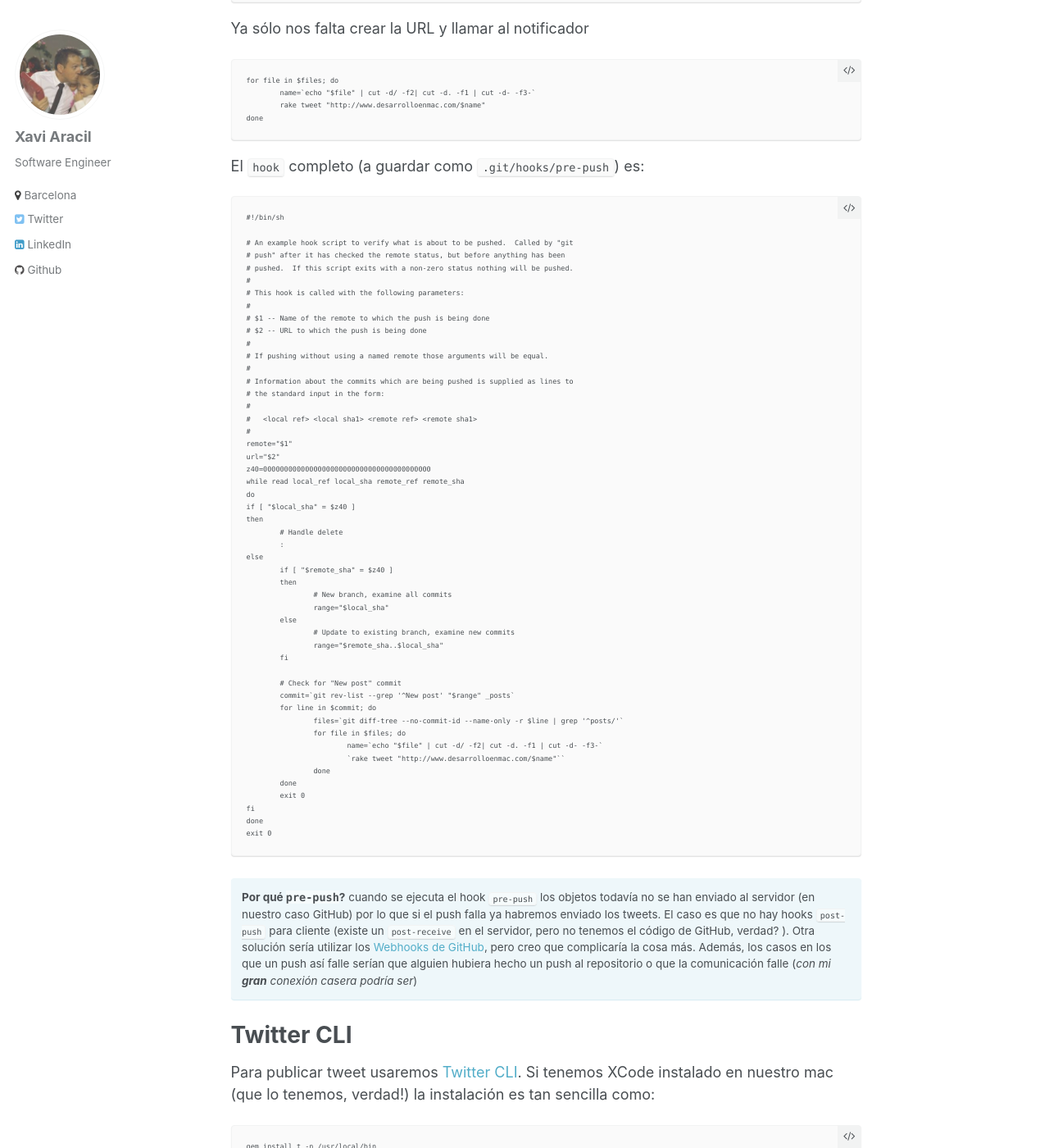
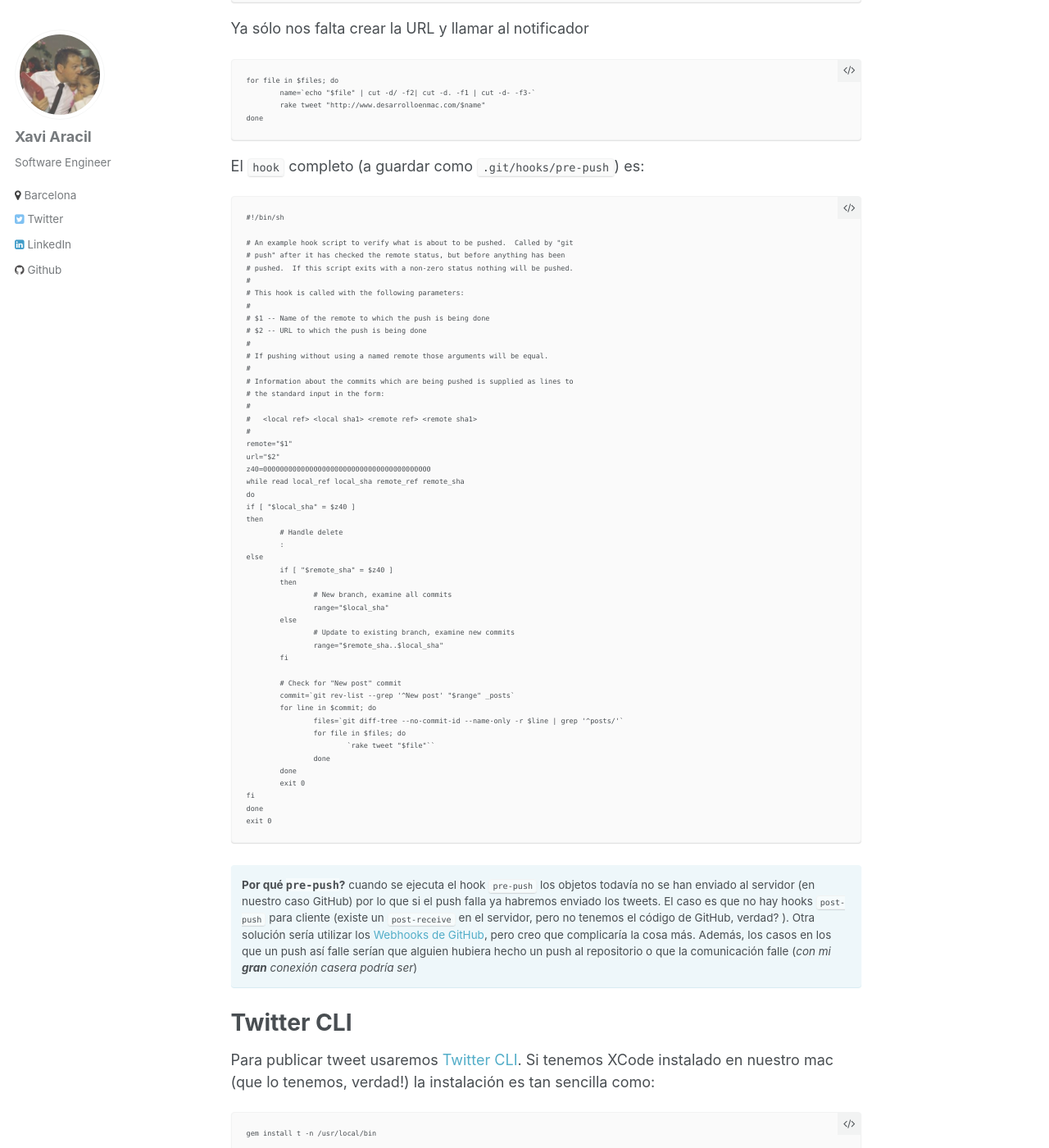
Before and after one commit to xaviaracil/xaviaracil.github.io, a Jekyll site: the page built from _posts/2016-06-02-publicar-a-github-pages-y-twittear.md, in a window 1280 px wide and 1400 px high, scrolled down 1139 px. Shown: the whole window at 82% size. Built offline with Jekyll 4.4.1, drawn with Linux system fonts in a browser that asks for light colours; comment, search, counter and statistics services are not loaded; some of the changed lines change nothing that is shown; some of the changed text lies outside the part shown.

Commit message:
New post -again

```diff
--- a/_posts/2016-06-02-publicar-a-github-pages-y-twittear.md
+++ b/_posts/2016-06-02-publicar-a-github-pages-y-twittear.md
@@ -85,8 +85,7 @@
 		for line in $commit; do
 			files=`git diff-tree --no-commit-id --name-only -r $line | grep '^posts/'`
 			for file in $files; do
-				name=`echo "$file" | cut -d/ -f2| cut -d. -f1 | cut -d- -f3-`
-				`rake tweet "http://www.desarrolloenmac.com/$name"``
+				`rake tweet "$file"``
 			done
 		done
 		exit 0
@@ -124,17 +123,26 @@
 
 Para automatizar la publicación de un tweet, definimos en el `Rakefile` la tarea:
 
-	task :tweet do
-		ARGV.shift
-		bundle exec "t update #{ARGV.first}"
-		# By default, rake considers each 'argument' to be the name of an actual task.
-		# It will try to invoke each one as a task.  By dynamically defining a dummy
-		# task for every argument, we can prevent an exception from being thrown
-		# when rake inevitably doesn't find a defined task with that name.
-		ARGV.each do |arg|
-			task arg.to_sym do ; end
-		end
-	end
+  task :url do
+    require 'jekyll'
+    require 'yaml'
+    ARGV.shift
+    file = ARGV.first
+    user_config = YAML.load_file('_config.yml')
+    config = Jekyll::Configuration.from user_config
+    site = Jekyll::Site.new config
+    site.read
+    site.posts.docs.each do |doc|
+      bundle exec "t update #{doc.url}" if doc.relative_path == file
+    end
+    # By default, rake considers each 'argument' to be the name of an actual task.
+    # It will try to invoke each one as a task.  By dynamically defining a dummy
+    # task for every argument, we can prevent an exception from being thrown
+    # when rake inevitably doesn't find a defined task with that name.
+    ARGV.each do |arg|
+      task arg.to_sym do ; end
+    end
+  end
 
 Este `rake tweet url` será el que llame el `hook` `pre-push`
 El Rakefile completo lo podéis encontrar en <https://github.com/xaviaracil/xaviaracil.github.io/blob/master/Rakefile>
```
Also changed, not shown: 1 other file.
